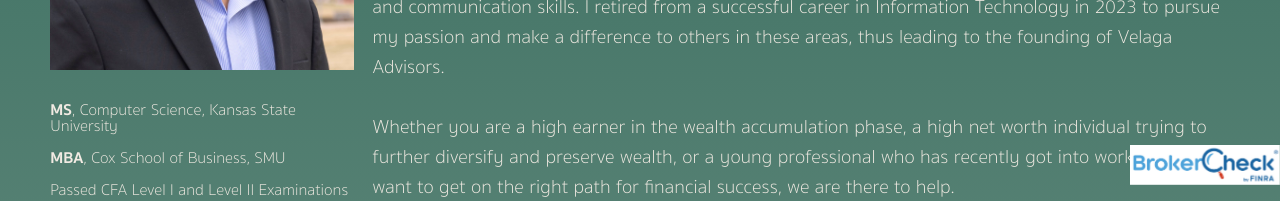
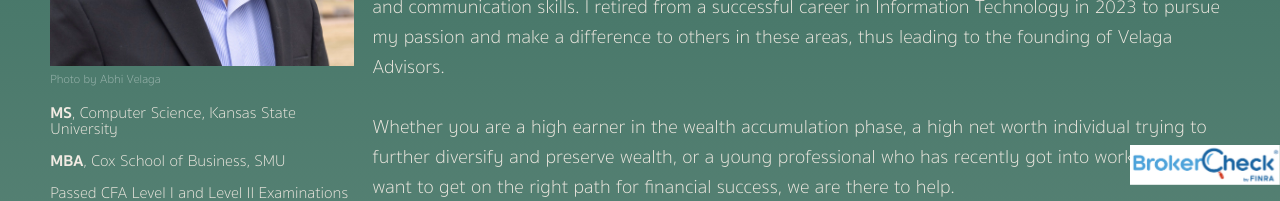
Before and after one commit to avelaga/velagaadvisors, a Next.js app: page /about in a window 1280 px wide. Shown: the part 615-816 px from the top of the page. Built offline with nearby package versions, Linux system fonts and the light colour scheme.

Commit message:
photo credit

```diff
--- a/pages/about.js
+++ b/pages/about.js
@@ -34,6 +34,7 @@ export default function About() {
                 <div className={styles.content}>
                     <div className={styles.left}>
                         <Image src="/krishna.jpg" width={200} height={200} style={{ width: '100%', height: 'auto' }} className={styles.krishna} />
+                        <div className={styles.photoCredit}>Photo by Abhi Velaga</div>
                         <div className={styles.education}>
                             <bold>MS</bold>, Computer Science, Kansas State University<br /><br />
                             <bold>MBA</bold>, Cox School of Business,
--- a/styles/About.module.css
+++ b/styles/About.module.css
@@ -55,12 +55,19 @@
 .education {
     height: auto;
     margin: 0;
-    margin-top: 2rem;
+    margin-top: 1rem;
     line-height: 1rem;
 }
 
 .krishna {
     margin-right: 1rem;
+    width: 100%;
+}
+
+.photoCredit{
+    margin-top: .25rem;
+    font-size: .75rem;
+    color: var(--end-green);
     width: 100%;
 }
 
@@ -92,4 +99,7 @@
         margin: 0;
         margin: auto;
     }
+    .photoCredit{
+        margin-left: 5%;;
+    }
 }
```
